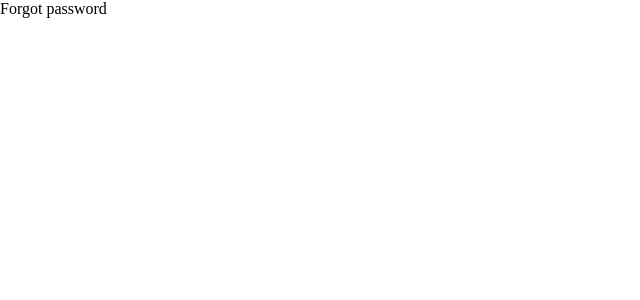
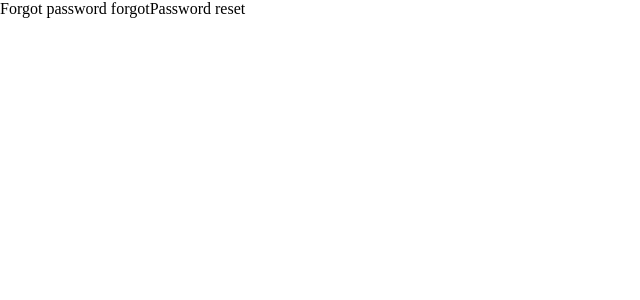
Before and after one commit to Dev-caezar/ZScouts, a React (Vite) app: page /forgot_password in a window 1280 px wide. Shown: the top 300 px of the page, without its empty margins (0-640 px from the left). Built offline with nearby package versions, Linux system fonts and the light colour scheme.

Commit message:
forgot password reset

```diff
--- a/src/auth/ForgotPassword.jsx
+++ b/src/auth/ForgotPassword.jsx
@@ -5,6 +5,7 @@ const ForgotPassword = () => {
   return (
     <div>
       Forgot password
+      forgotPassword reset
     </div>
   )
 }
```
